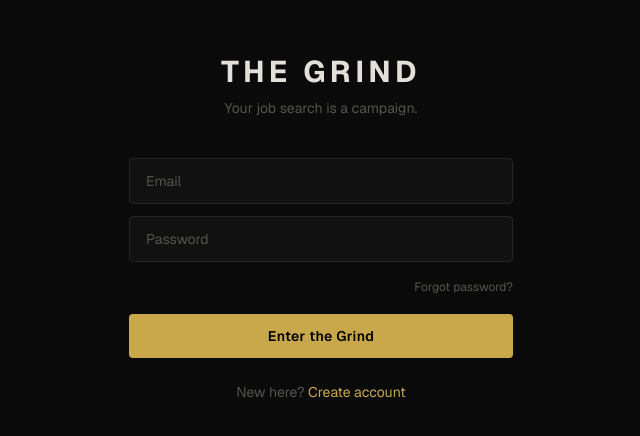
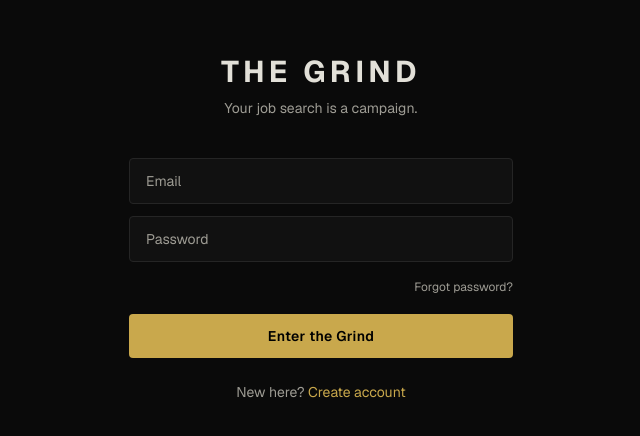
Before and after one commit to stevenhuang8/the_grind, a Next.js app: page /login in a window 1280 px wide. Shown: the part 172-608 px from the top of the page, without its empty margins (319-959 px from the left). Built offline with nearby package versions, Linux system fonts and the light colour scheme; no server answers.

Commit message:
fix: date fix

```diff
--- a/app/globals.css
+++ b/app/globals.css
@@ -13,7 +13,7 @@
   --color-surface: #111111;
   --color-card: #161616;
   --color-grind-border: #252525;
-  --color-muted: #55544e;
+  --color-muted: #9e9c94;
   --font-sans: var(--font-geist-sans);
   --font-mono: var(--font-geist-mono);
 }
```
